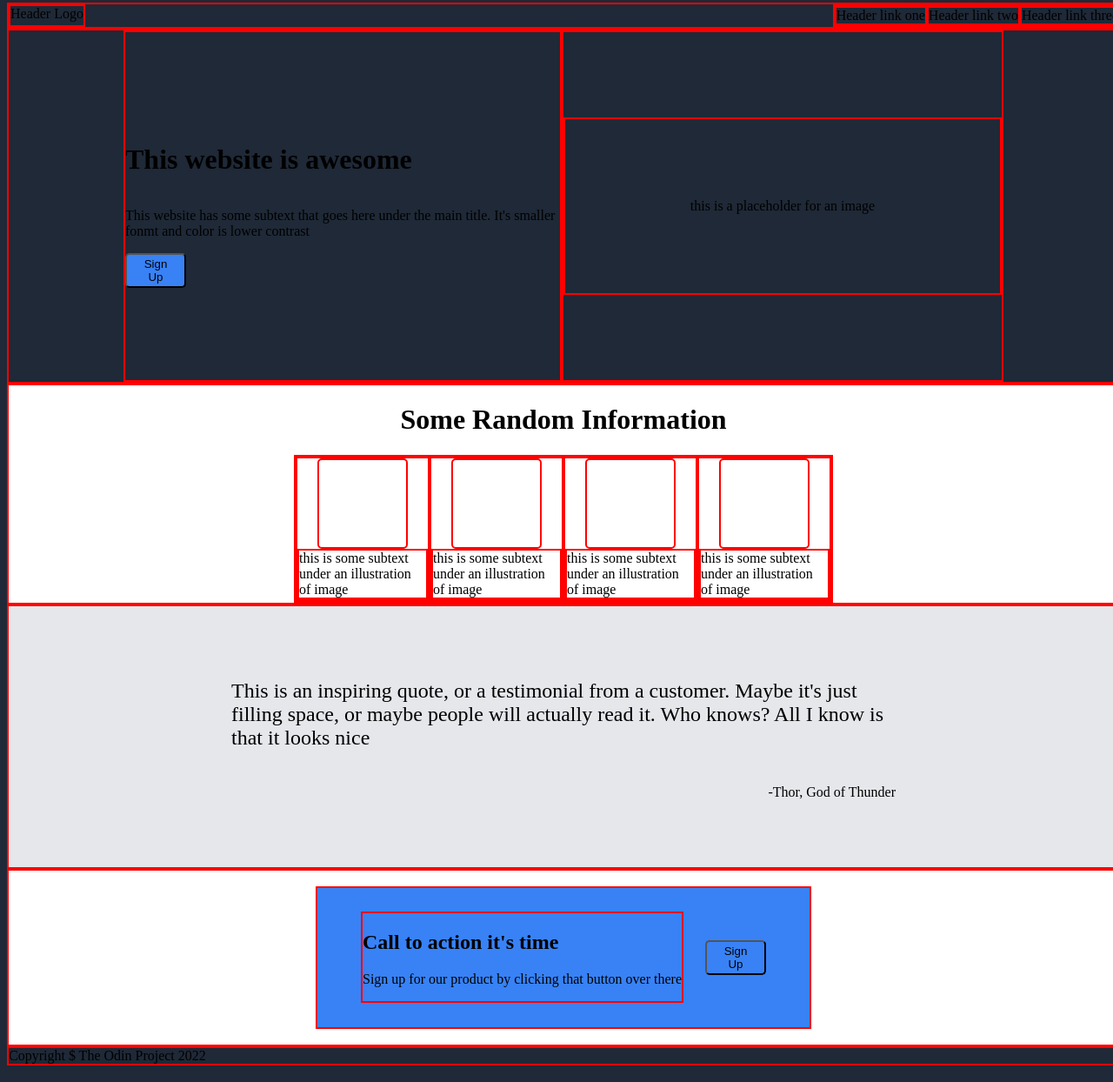
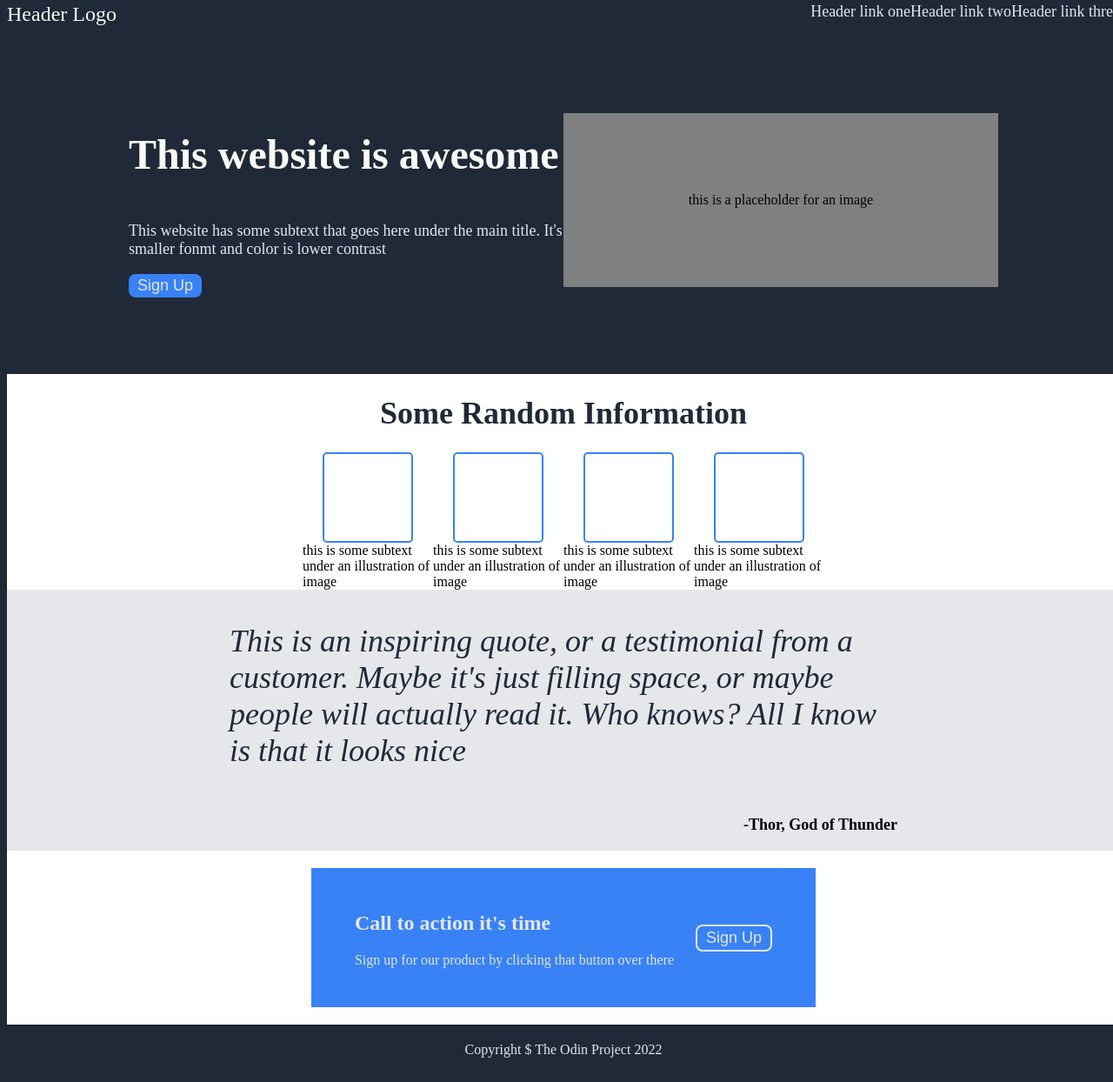
Before and after one commit to NatanMustapic/odin-landingPage, a plain HTML site: page index.html in a window 1280 px wide. Shown: the part 5-1249 px from the top of the page at 87% size. Drawn offline with Linux system fonts and the light colour scheme.

Commit message:
font and color adjustment

```diff
--- a/styles.css
+++ b/styles.css
@@ -16,11 +16,14 @@ body {
 }
 
 .signupBtn {
-    width: 70px;
     background-color: var(--action-bg-color);
     align-self: center;
     padding: 3px 10px;
-    border-radius: 5px;
+    border-radius: 8px;
+    border: none;
+
+    font-size: 18px;
+    color: var(--hero-sec-font-color);
 }
 
 /**---------------NavBar--------------**/
@@ -31,8 +34,15 @@ body {
     justify-content: space-between;
 }
 
+.navBar .logoImg {
+    font-size: 24px;
+    color: var(--hero-main-font-color);
+}
+
 .navBar .navBtnContainer {
     display: flex;
+    font-size: 18px;
+    color: var(--hero-sec-font-color);
 }
 
 /**---------------Hero----------------**/
@@ -50,6 +60,17 @@ body {
     justify-content: center;
 }
 
+.heroSection .textBox h1 {
+    font-size: 48px;
+    color: var(--hero-main-font-color)
+}
+
+.heroSection .textBox p {
+    font-size: 18px;
+    color: var(--hero-sec-font-color);
+}
+
+
 .heroSection .textBox .signupBtn {
     align-self: flex-start;
 }
@@ -65,6 +86,7 @@ body {
     align-items: center;
     height: 200px;
     width: 500px;
+    background-color: gray;
 }
 
 /**---------------Jumbotron-----------**/
@@ -75,6 +97,12 @@ body {
     justify-content: center;
     align-items: center;
     background-color: white;
+}
+
+.jumbotron h1 {
+    font-size: 36px;
+    font-weight: bolder;
+    color: var(--info-font-color);
 }
 
 .jumbotron .informationBox {
@@ -92,6 +120,7 @@ body {
 .jumbotron .informationBox .itemBox .itemImg  {
     height: 100px;
     width: 100px;
+    border: 2px solid var(--action-bg-color);
     border-radius: 5px;
 }
 
@@ -107,11 +136,15 @@ body {
 }
 
 .quoteBox .quote {
-    font-size: x-large;
+    font-size: 36px;
+    font-style: italic;
+    color: var(--quote_font-color);
 }
 
 .quoteBox .quoteName {
     align-self: flex-end;
+    font-size: 18px;
+    font-weight: bold;
 }
 
 /**---------------SignUp--------------**/
@@ -122,6 +155,7 @@ body {
     justify-content: center;
     align-items: center;
     background-color: white;
+    color: var(--hero-sec-font-color);
 }
 
 .signupContainer .signupBox {
@@ -138,14 +172,14 @@ body {
 
 .signupContainer .signupBox .signupBtn {
     margin-left: 25px;
+    border: 2px solid var(--hero-sec-font-color);
 }
 
 /**---------------Footer--------------**/
 
-
-
-
-
-div {
-    border: 2px solid red;
+.footer {
+    display: flex;
+    justify-content: center;
+    color: var(--hero-sec-font-color);
+    padding: 20px 0px;
 }
```
